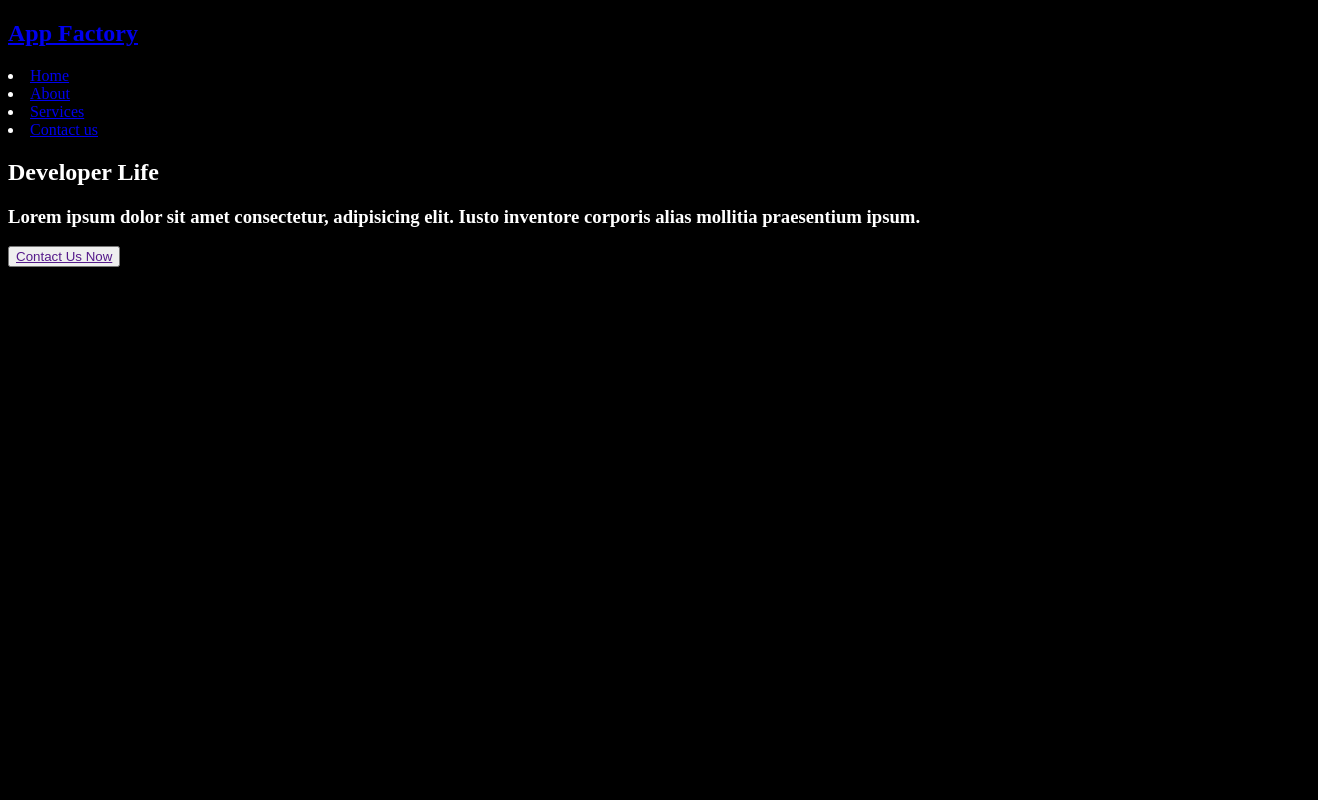
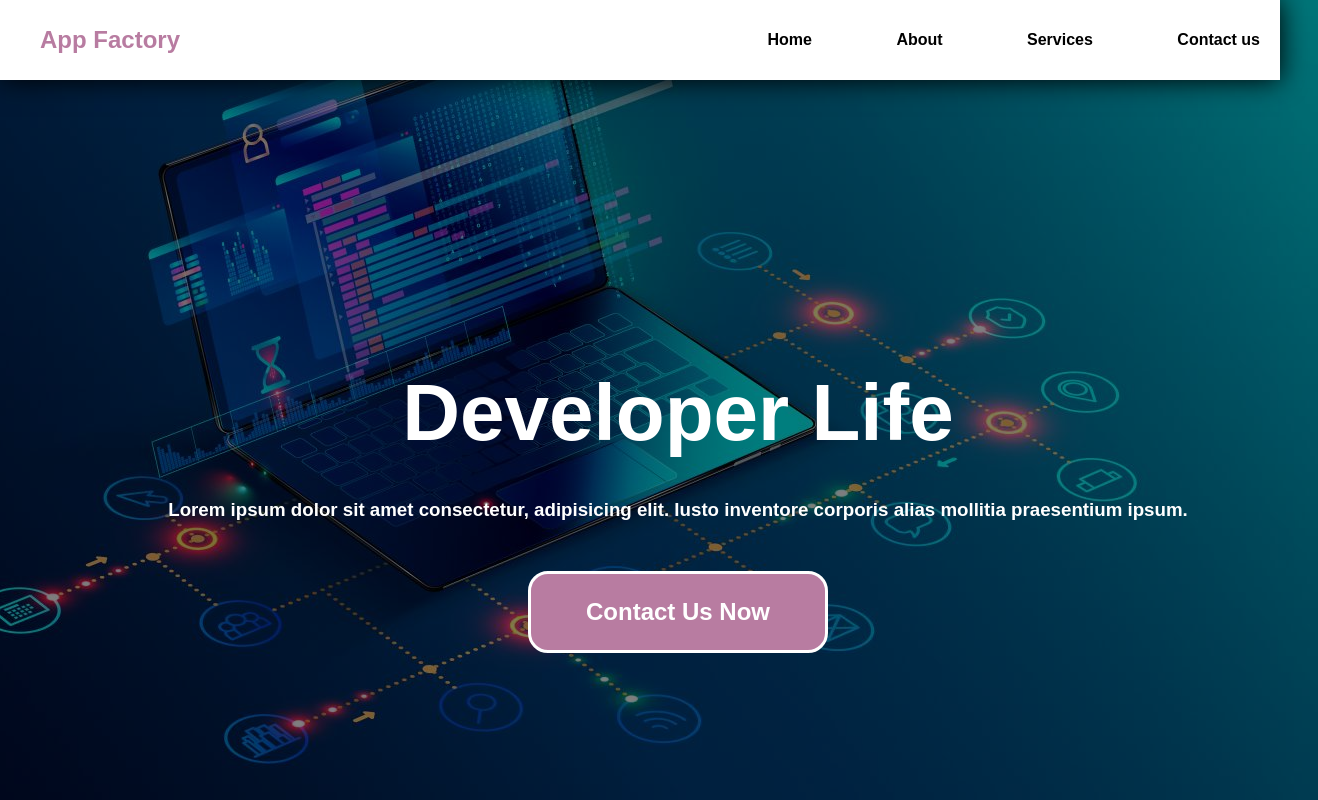
Before and after one commit to Frennyscribes/frontend1-, a plain HTML site: page index.html in a window 1280 px wide. Shown: the top 800 px of the page, 1318 px wide, since content can reach past the window. Drawn offline with Linux system fonts and the light colour scheme.

Commit message:
Frontend page with css

```diff
--- a/index.html
+++ b/index.html
@@ -10,16 +10,18 @@
   <body>
     <header>
         <!-- start logo -->
-      <div>
+      <div class="logo">
         <h2><a href="index.html"> App Factory</a></h2>
       </div>
       <!-- end logo -->
       <!-- start nav bar -->
       <nav>
+
         <li><a href="#">Home</a></li>
         <li><a href="#">About</a></li>
         <li><a href="#">Services</a></li>
         <li><a href="#">Contact us </a></li>
+
       </nav>
       <!-- end nav bar -->
     </header>
--- a/style.css
+++ b/style.css
@@ -1,4 +1,103 @@
+*{
+    margin: o;
+    padding: 0;
+    box-sizing: border-box;
+}
+
+header{
+    background-color: white;
+    position: fixed;
+    top: 0;
+    left: 0;
+    right:0;
+    height: 80px;
+    display: flex;
+    align-items: center;
+    box-shadow: 0 0 25px 0 black ;
+}
+
+header li{
+    margin: 20px;
+
+}
+header li a {
+    color: black;
+    text-decoration: none;
+}
+header *{
+    display: inline;
+}
+header a {
+    height:80px;
+    margin-left: 40px;
+    text-decoration: none;
+    font-weight: bold;
+    color: #b87ca1;
+}
+header nav{
+    margin-left: auto;
+}
+
 body{
-    background-color: black;
+    background-size: cover;
+    height: 125vh;
+
+    background-image: linear-gradient(rgba(0,0,0,0.5), rgba(0,0,0,0.5)),url(images/bgimage.jpg);
+    background-size: cover;
+    background-position: center center;
+    background-repeat: no-repeat;
+    background-attachment: fixed;
+    text-align: center;
+    font-family: sans-serif;
+    color: white;
+    margin-top: 80px;
+    padding: 30px;
+
+
+}
+section{
+    width: 100vw;
+    height: 100vh;
+    display: flex;
+    justify-content: center;
+    align-items: center;
+    text-align: center;
+}
+section h1{
+    font-size: 5em;
+    margin-top: 0;
+    margin-bottom: 0.5em;
+
+}
+section a{
+    text-decoration: none;
+    color: white;
+    font-weight: bold;
+    font-family: sans-serif ;
+}
+section button{
+
+    display: block;
+    width: 300px;
+    border: 3px solid black;
+
+    padding: 1em;
+    margin-top: 50px;
+    margin-left: auto;
+    margin-right: auto;
+
+    border: 3px solid white ;
+    border-radius: 20px;
+    background-color:#b87ca1 ;
+
+
+    /* text */
+
+    text-decoration: none;
+    font-size: 1.5em;
+
+}
+
+main{
     color: white;
 }
```
Also changed, not shown: images/bgimage.jpg (added).
